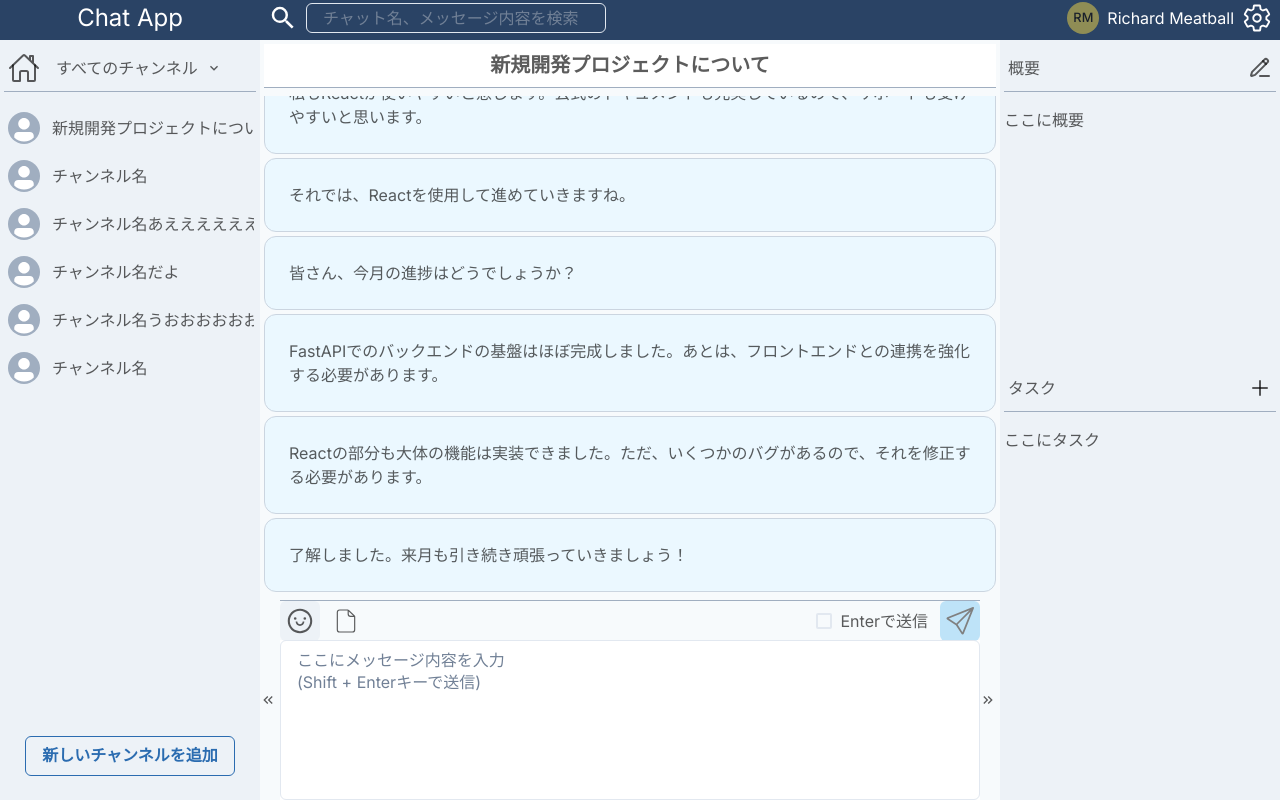
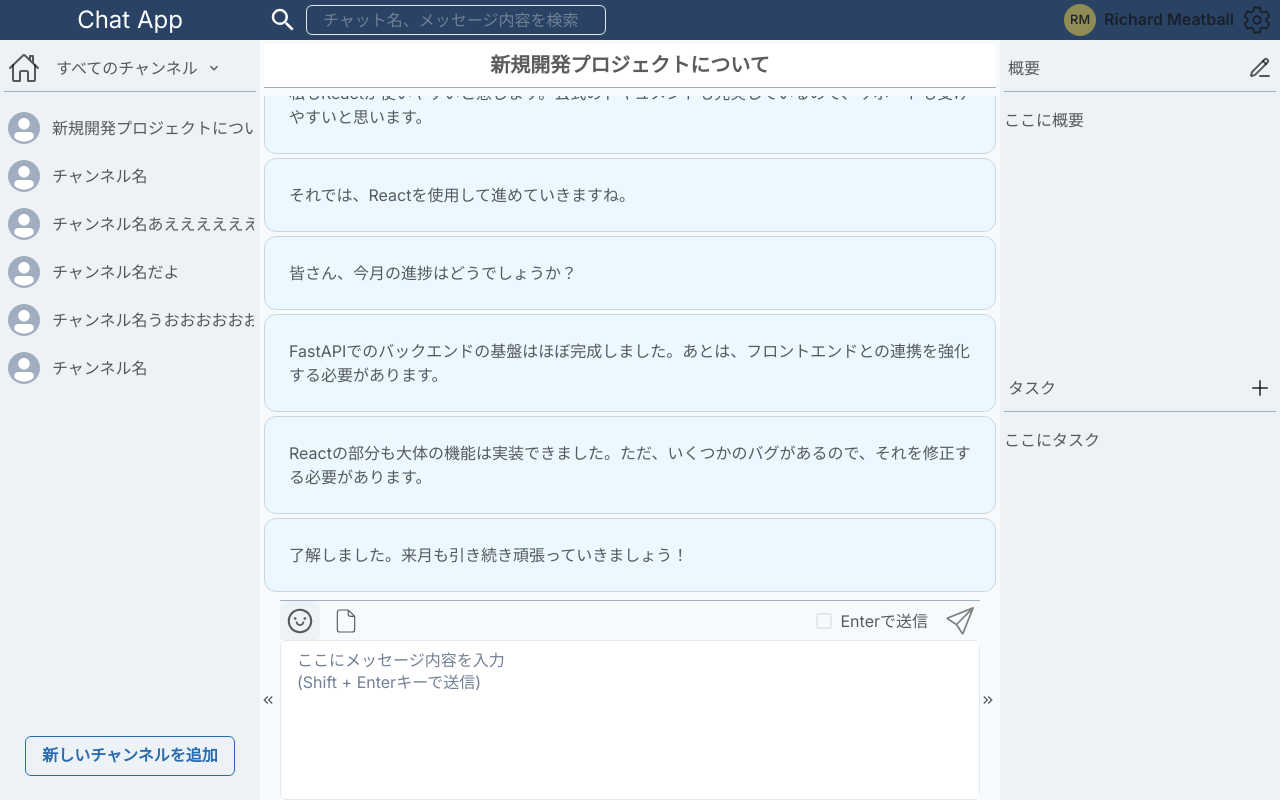
Before and after one commit to RimuMurakami/chatapp-frontend, a Next.js app: page /chat in a window 1280 px wide. Built offline with nearby package versions, Linux system fonts and the light colour scheme; data requests are answered from the project's data file.

Commit message:
add edit-profile.tsx

```diff
--- /dev/null
+++ b/app/(features)/chat/components/edit-profile.tsx
@@ -0,0 +1,54 @@
+import {
+  Modal,
+  ModalOverlay,
+  ModalContent,
+  ModalHeader,
+  ModalFooter,
+  ModalBody,
+  ModalCloseButton,
+  useDisclosure,
+  Button,
+  HStack,
+  Avatar,
+  Text,
+} from "@chakra-ui/react";
+
+import { IoSettingsOutline } from "react-icons/io5";
+
+export function EditProfile() {
+  const { isOpen, onOpen, onClose } = useDisclosure();
+  return (
+    <>
+      {/* <Button>Open Modal</Button> */}
+      <Button p={0} bgColor={"transparent"} onClick={onOpen}>
+        <HStack mr={"2"}>
+          <Avatar name="Rechard Meatball" src="" size={"sm"} />
+          <Text display={{ base: "none", lg: "Flex" }}>Richard Meatball</Text>
+          <IoSettingsOutline size="30px" />
+        </HStack>
+      </Button>
+
+      <Modal isOpen={isOpen} onClose={onClose} isCentered>
+        <ModalOverlay />
+        <ModalContent>
+          <ModalHeader>プロフィール</ModalHeader>
+          <ModalCloseButton />
+          <ModalBody>
+            <div>アイコン</div>
+            <div>バナー</div>
+            その他
+          </ModalBody>
+
+          <ModalFooter>
+            {/* <Button variant="ghost" onClick={onClose}>
+              キャンセル
+            </Button>
+            <Button colorScheme="blue" mr={3}>
+              次へ
+            </Button> */}
+          </ModalFooter>
+        </ModalContent>
+      </Modal>
+    </>
+  );
+}
--- a/app/(features)/chat/components/layout/header.tsx
+++ b/app/(features)/chat/components/layout/header.tsx
@@ -1,6 +1,6 @@
-import { Avatar, Box, HStack, Input, Text } from "@chakra-ui/react";
+import { Avatar, Box, Button, HStack, Input, Text } from "@chakra-ui/react";
 import { MdOutlineSearch } from "react-icons/md";
-import { IoSettingsOutline } from "react-icons/io5";
+import { EditProfile } from "../edit-profile";
 
 export function Header() {
   return (
@@ -17,11 +17,7 @@ export function Header() {
               <Input h={"30px"} w={"300px"} placeholder="チャット名、メッセージ内容を検索" />
             </HStack>
           </HStack>
-          <HStack mr={"2"}>
-            <Avatar name="Rechard Meatball" src="" size={"sm"} />
-            <Text display={{ base: "none", lg: "Flex" }}>Richard Meatball</Text>
-            <IoSettingsOutline size="30px" />
-          </HStack>
+          <EditProfile />
         </HStack>
       </Box>
     </>
--- a/app/(features)/chat/components/layout/text-input.tsx
+++ b/app/(features)/chat/components/layout/text-input.tsx
@@ -76,7 +76,7 @@ export function TextInput() {
             <Flex pr={1} gap={1} fontWeight={"normal"} fontSize={"sm"}>
               <Checkbox onChange={(e) => setIsEnterToSend(e.target.checked)}>Enterで送信</Checkbox>
             </Flex>
-            <Button color={"gray"} onClick={sendMessage} p={0} bgColor={"blue.100"}>
+            <Button color={"gray"} onClick={sendMessage} p={0} bgColor={"transparent"} _hover={{ bgColor: "blue.100" }}>
               <BsSend size={"28px"} />
             </Button>
           </HStack>
```
